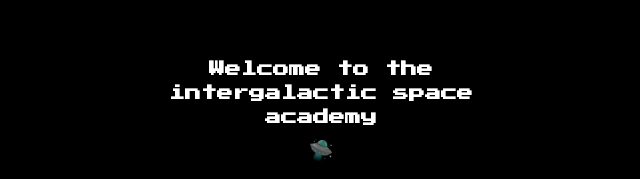
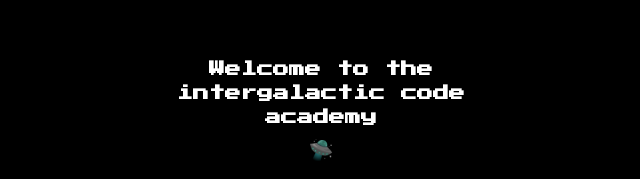
Before and after one commit to danicodes01/ica, a Next.js app: page /login in a window 1280 px wide. Shown: the part 186-365 px from the top of the page, without its empty margins (319-959 px from the left). Built offline with nearby package versions, Linux system fonts and the light colour scheme.

Commit message:
ICA018: Updated font on auth pages

```diff
--- a/app/login/page.tsx
+++ b/app/login/page.tsx
@@ -38,7 +38,7 @@ const handleSubmit = async (event: FormEvent<HTMLFormElement>) => {
     <div className="h-screen bg-black flex items-center justify-center px-4">
       <div className="w-full max-w-sm space-y-4">
         <div className="text-center">
-          <h1 className="text-1xl font-bold text-white">Welcome to the intergalactic space academy</h1>
+          <h1 className="text-1xl font-bold text-white">Welcome to the intergalactic code academy</h1>
           <span className="text-xl inline-block my-1">🛸</span>
         </div>
 
--- a/app/register/page.tsx
+++ b/app/register/page.tsx
@@ -42,7 +42,7 @@ export default function Register() {
     <div className="h-screen bg-black flex items-center justify-center px-4">
       <div className="w-full max-w-sm space-y-4">
         <div className="text-center">
-          <h1 className="text-1xl font-bold text-white">Welcome to the intergalactic space academy</h1>
+          <h1 className="text-1xl font-bold text-white">Welcome to the intergalactic code academy</h1>
           <span className="text-xl inline-block my-1">🛸</span>
         </div>
 
```
